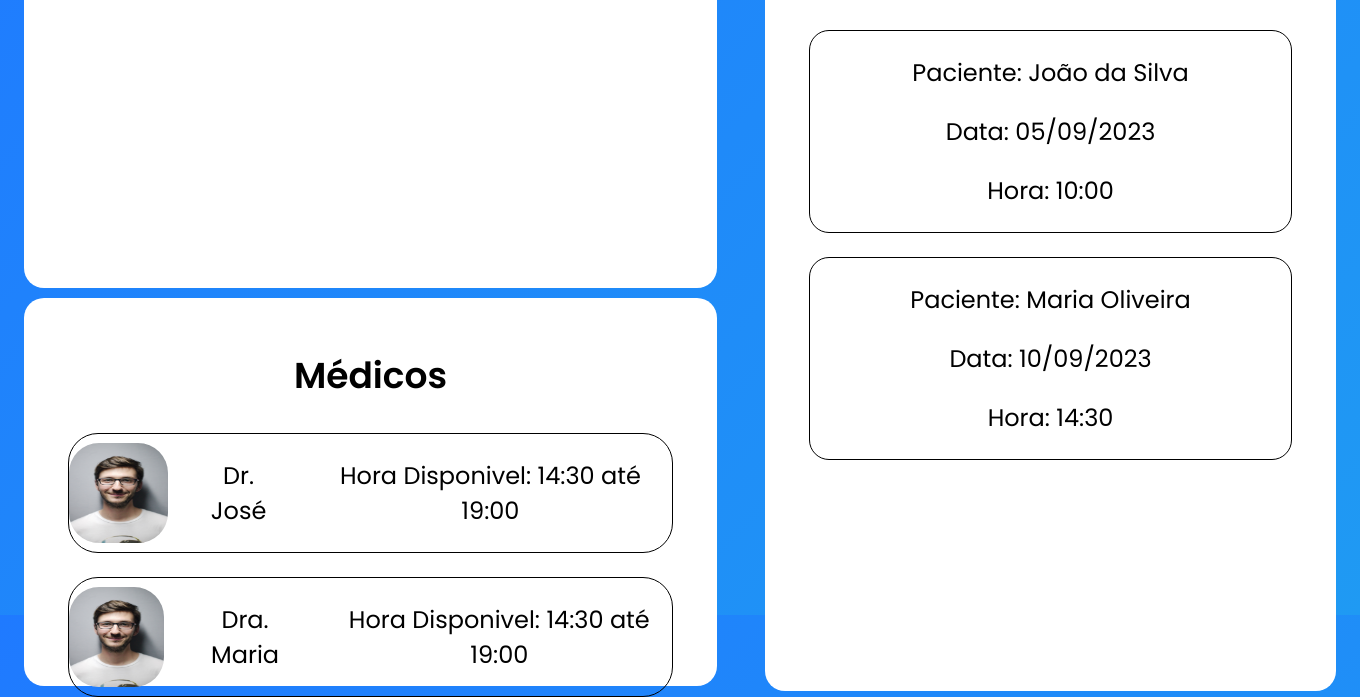
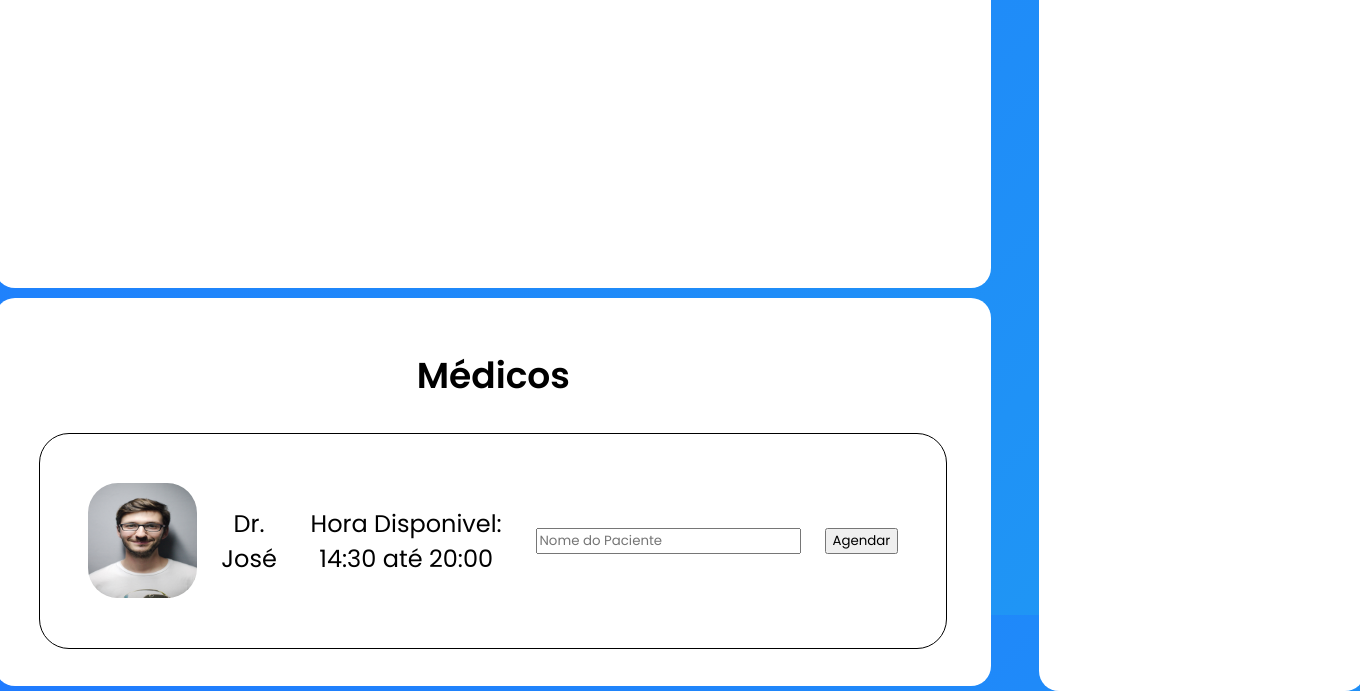
Before and after one commit to Christian-M17/PIT-SoftwareClinico, a PHP site: page /calendario.php in a window 1360 px wide. Shown: the part 234-931 px from the top of the page. Run offline with PHP 8.4, Linux system fonts and the light colour scheme.

Commit message:
Add files via upload

```diff
--- a/calendario.php
+++ b/calendario.php
@@ -15,7 +15,7 @@
     <div class="containerBotao">
       <div class="botao">
         <a><img src="img/Expand_left.png"></a>
-        <label>JANEIRO</label>
+        <label>Setembro</label>
         <a><img src="img/Expand_right.png"></a>
       </div>
     </div>
@@ -35,43 +35,65 @@
             </tr>
           </thead>
           <tbody>
-            <!-- Preencha esta seção com os dias do mês -->
+
             <tr>
               <td></td>
-              <!-- Preencha os outros dias do mês aqui -->
+
             </tr>
           </tbody>
         </table>
       </div>
       <div class="item agendamentos">
         <h2>Agendamentos</h2>
-        <div class="agendamento-item">
-          <p>Paciente: João da Silva</p>
-          <p>Data: 05/09/2023</p>
-          <p>Hora: 10:00</p>
-        </div>
-        <div class="agendamento-item">
-          <p>Paciente: Maria Oliveira</p>
-          <p>Data: 10/09/2023</p>
-          <p>Hora: 14:30</p>
-        </div>
-        <!-- Adicione mais agendamentos conforme necessário -->
+        <div id="agendamento"></div>
+
       </div>
       <div class="item medicos">
         <h2>Médicos</h2>
         <div class="medico-item">
           <img class="img1" src="img/profile.jpg" alt="Dr. José">
           <p>Dr. José</p>
-          <p>Hora Disponivel: 14:30 até 19:00</p>
+          <p>Hora Disponivel: 14:30 até 20:00</p>
+          <input type="text" id="patientName" placeholder="Nome do Paciente">
+          <button onclick="agendarConsulta('Dr. José')" id="agendarBtn">Agendar</button>
         </div>
-        <div class="medico-item">
-          <img class="img1" src="img/profile.jpg" alt="Dra. Maria">
-          <p>Dra. Maria</p>
-          <p>Hora Disponivel: 14:30 até 19:00</p>
-        </div>
-        <!-- Adicione mais médicos conforme necessário -->
+
       </div>
     </div>
   </main>
+  <script>
+    function agendarConsulta(doctor) {
+      const patientNameInput = document.getElementById("patientName");
+      const agendamentoDiv = document.getElementById("agendamento");
+      const agendarBtn = document.getElementById("agendarBtn");
+
+      const patientName = patientNameInput.value;
+
+      if (patientName) {
+        const currentDate = new Date();
+        const formattedDate = `${currentDate.getDate()}/${currentDate.getMonth() + 1}/${currentDate.getFullYear()}`;
+        const formattedTime = `${currentDate.getHours()}:${currentDate.getMinutes()}`;
+
+
+        const newAgendamentoItem = document.createElement("div");
+        newAgendamentoItem.classList.add("agendamento-item");
+        newAgendamentoItem.innerHTML = `
+          <p>Paciente: ${patientName}</p>
+          <p>Data: ${formattedDate}</p>
+          <p>Hora: ${formattedTime}</p>
+          <p>Médico: ${doctor}</p>
+        `;
+        agendamentoDiv.appendChild(newAgendamentoItem);
+
+
+        patientNameInput.value = "";
+
+
+        agendarBtn.disabled = true;
+      } else {
+        alert("Por favor, insira o nome do paciente.");
+      }
+    }
+  </script>
 </body>
 </html>
--- a/css/calendario.css
+++ b/css/calendario.css
@@ -81,8 +81,8 @@
 }
 
 .img1{
-  width: 100px;
-  height: 100px;
+  width: 8em;
+  height: 4.8em;
   border-radius: 30px;
 }
 
@@ -90,11 +90,12 @@
   display: flex;
   gap: 1em;
   margin: 1em;
+  padding: 2em;
   align-items: center;
   border-radius: 30px;
   border-width: 1px;
-    border-color: #000000;
-    border-style: solid;
+  border-color: #000000;
+  border-style: solid;
 }
 
 .calendario{
--- a/css/landingPage.css
+++ b/css/landingPage.css
@@ -29,14 +29,11 @@ header {
 .centered-words span {
   margin: 0 10px;
   color: white;
-  display: inline-block;
-  border-bottom: 1px solid white;
 }
 
 .header-button {
   background-color: #1F9AF3;
   padding: 10px 20px;
-  color: white;
   border: none;
   border-radius: 4px;
   cursor: pointer;
@@ -61,8 +58,6 @@ main {
   font-size: 24px;
   margin-bottom: 20px;
   color: white;
-  display: inline-block;
-  border-bottom: 1px solid white;
 }
 
 .subtitle {
```
